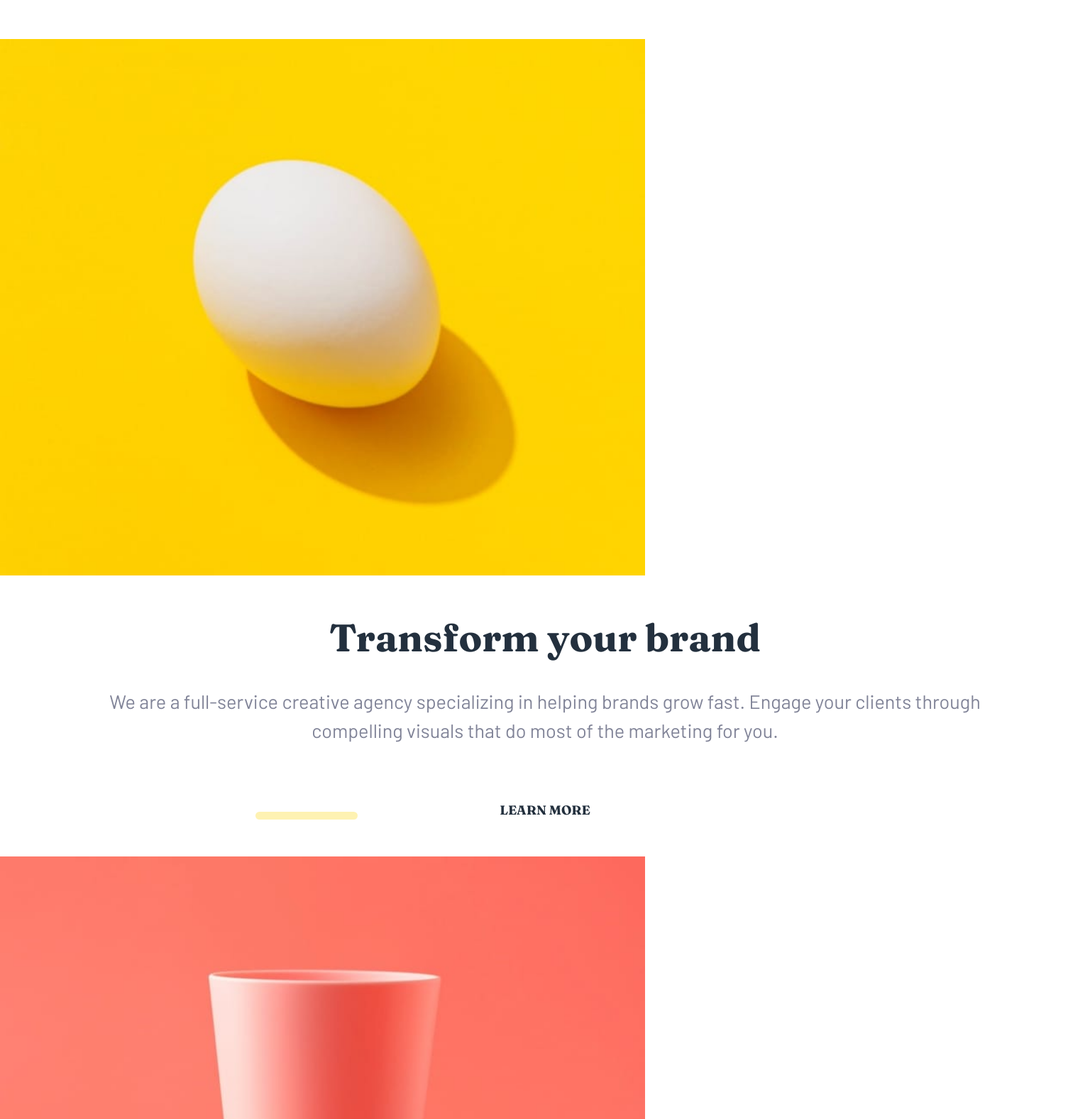
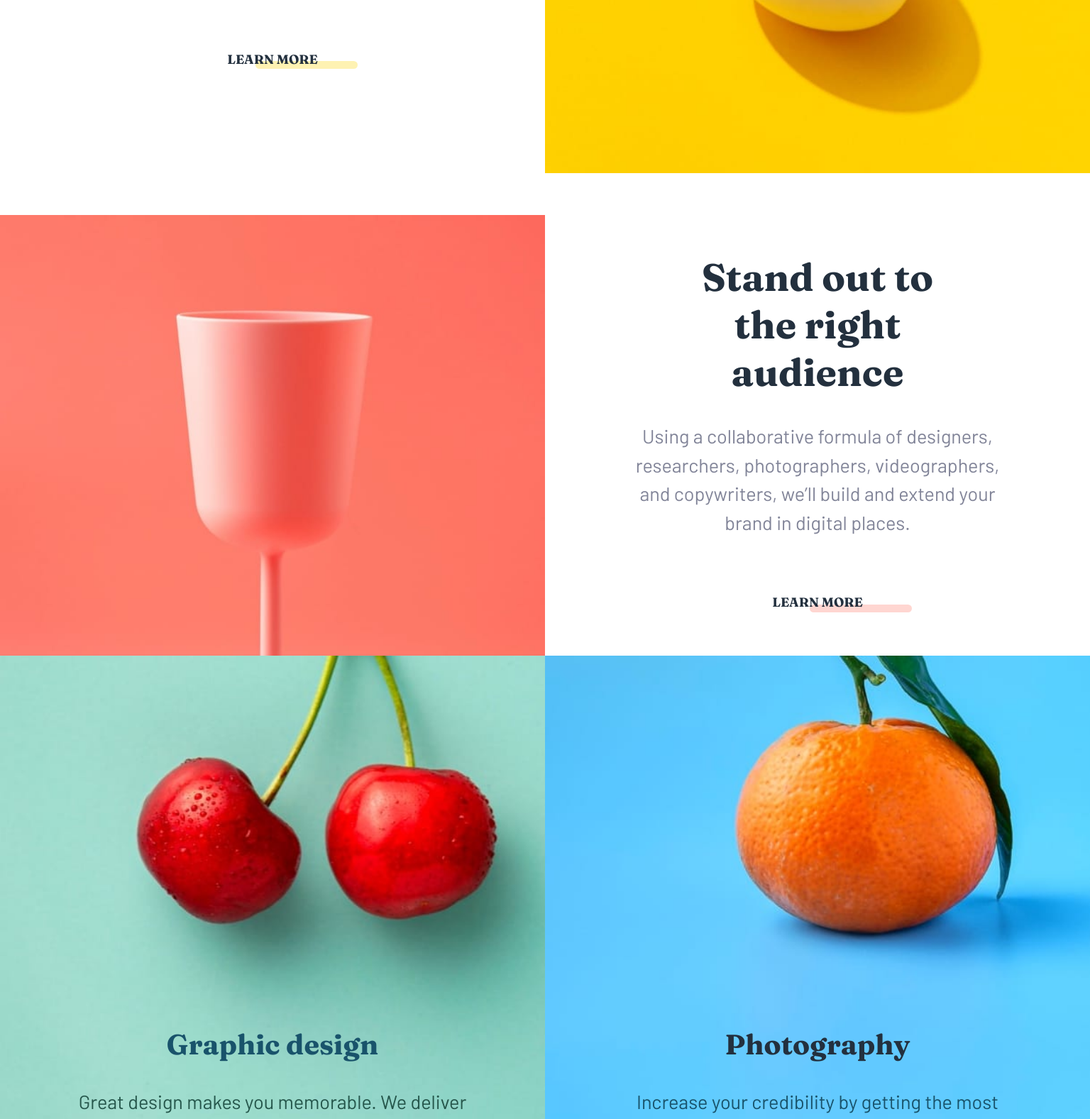
Before and after one commit to jonmc89/sunnyside-agency-landing-page-main, a plain HTML site: page index.html in a window 1536 px wide. Shown: the part 1223-2800 px from the top of the page at 71% size. Drawn offline with Linux system fonts and the light colour scheme.

Commit message:
style(Desktop View) - Desktop view positioning added.

```diff
--- a/index.html
+++ b/index.html
@@ -66,6 +66,7 @@
         />
       </div>
     </header>
+
     <section class="image-section-1">
       <div class="transform"></div>
       <img
@@ -73,6 +74,7 @@
         src="images/mobile/image-transform.jpg"
         alt="White egg resting on a bright yellow background, casting a soft shadow to the right, creating a minimalist and cheerful atmosphere"
       />
+
       <div class="image-section-1-txt">
         <h2 class="section-header">Transform your brand</h2>
         <p class="section-txt">
@@ -93,7 +95,7 @@
         src="images/mobile/image-stand-out.jpg"
         alt=""
       />
-      <div class="image-section-1-txt">
+      <div class="image-section-2-txt">
         <h2 class="section-header">Stand out to the right audience</h2>
         <p class="section-txt">
           Using a collaborative formula of designers, researchers,
@@ -106,12 +108,14 @@
         </div>
       </div>
     </section>
+    <div class="desktop-grid">
       <section class="image-section-3">
         <div>
           <h2 class="section-header graphic-header">Graphic design</h2>
           <p class="section-txt graphic-text">
-          Great design makes you memorable. We deliver artwork that underscores
-          your brand message and captures potential clients’ attention.
+            Great design makes you memorable. We deliver artwork that
+            underscores your brand message and captures potential clients’
+            attention.
           </p>
         </div>
       </section>
@@ -124,8 +128,10 @@
           </p>
         </div>
       </section>
+    </div>
     <section class="testimonials-section">
       <h2 class="testimonials-header">CLIENT TESTIMONIALS</h2>
+      <div class="testimonials-flex">
         <div class="testimonials-container">
           <img
             class="testimonials-img"
@@ -140,22 +146,31 @@
           <p class="testimonials-title">Marketing Director</p>
         </div>
         <div class="testimonials-container">
-        <img class="testimonials-img" src="./images/image-thomas.jpg" alt="" />
+          <img
+            class="testimonials-img"
+            src="./images/image-thomas.jpg"
+            alt=""
+          />
           <p class="testimonials-quote">
-          Sunnyside’s enthusiasm coupled with their keen interest in our brand’s
-          success made it a satisfying and enjoyable experience.
+            Sunnyside’s enthusiasm coupled with their keen interest in our
+            brand’s success made it a satisfying and enjoyable experience.
           </p>
           <p class="testimonials-name">Thomas S.</p>
           <p class="testimonials-title">Chief Operating Officer</p>
         </div>
         <div class="testimonials-container">
-        <img class="testimonials-img" src="./images/image-jennie.jpg" alt="" />
+          <img
+            class="testimonials-img"
+            src="./images/image-jennie.jpg"
+            alt=""
+          />
           <p class="testimonials-quote">
             Incredible end result! Our sales increased over 400% when we worked
             with Sunnyside. Highly recommended!
           </p>
           <p class="testimonials-name">Jennie F.</p>
           <p class="testimonials-title">Business Owner</p>
+        </div>
       </div>
     </section>
     <section class="image-grid-section">
--- a/styles.css
+++ b/styles.css
@@ -58,6 +58,7 @@
 body {
   position: relative;
   overflow-x: hidden;
+  scroll-behavior: smooth;
 }
 
 /* Hidden Nav */
@@ -277,7 +278,8 @@ h1 {
   width: 24em;
 }
 
-.image-section-1-txt {
+.image-section-1-txt,
+.image-section-2-txt {
   padding: 3rem 2rem;
   text-align: center;
 }
@@ -627,13 +629,21 @@ footer {
 
 @media screen and (min-width: 90em) {
   header {
-    background-size: contain;
-    width: 100%;
-    height: 71em;
+    background-size: cover;
+    width: 100vw;
+    height: 46em;
+    margin-bottom: 0;
+    padding: 0;
+  }
+
+  body {
+    margin: 0; /* ensure no margin on body */
+    padding: 0;
   }
 
   nav {
     margin-bottom: 8rem;
+    padding: 2rem 3rem;
   }
 
   .header-logo {
@@ -657,4 +667,69 @@ footer {
   .arrow-img {
     height: 8rem;
   }
+
+  .image-section-1 {
+    display: grid;
+    grid-template-columns: repeat(2, 1fr);
+    grid-template-rows: 1fr;
+    height: 38.8em;
+  }
+
+  .transform {
+    grid-column: 2;
+  }
+
+  .image-section-1-txt {
+    grid-column: 1;
+    grid-row: 1;
+  }
+
+  .image-section-2 {
+    display: grid;
+    grid-template-columns: repeat(2, 1fr);
+    grid-template-rows: 1fr;
+    height: 34.5em;
+  }
+
+  .standout {
+    grid-column: 1;
+    grid-row: 1;
+  }
+
+  .image-section-2-txt {
+    grid-column: 2;
+    grid-row: 1;
+  }
+
+  .desktop-grid {
+    display: grid;
+    grid-template-columns: repeat(2, 1fr);
+    grid-template-rows: 1fr;
+  }
+
+  .testimonials-flex {
+    display: flex;
+    flex-direction: row;
+  }
+
+  .testimonials-quote {
+    width: 18em;
+  }
+
+  .image-grid-section {
+    grid-template-columns: repeat(4, 1fr);
+    grid-template-rows: 1fr;
+  }
+
+  .image-section-1,
+  .image-section-2,
+  .image-section-3,
+  .image-section-4 {
+    margin: 0;
+    padding: 0;
+  }
+
+  .grid-image {
+    width: 100%;
+  }
 }
```
Lines whose indentation alone changed are shown as unchanged.
